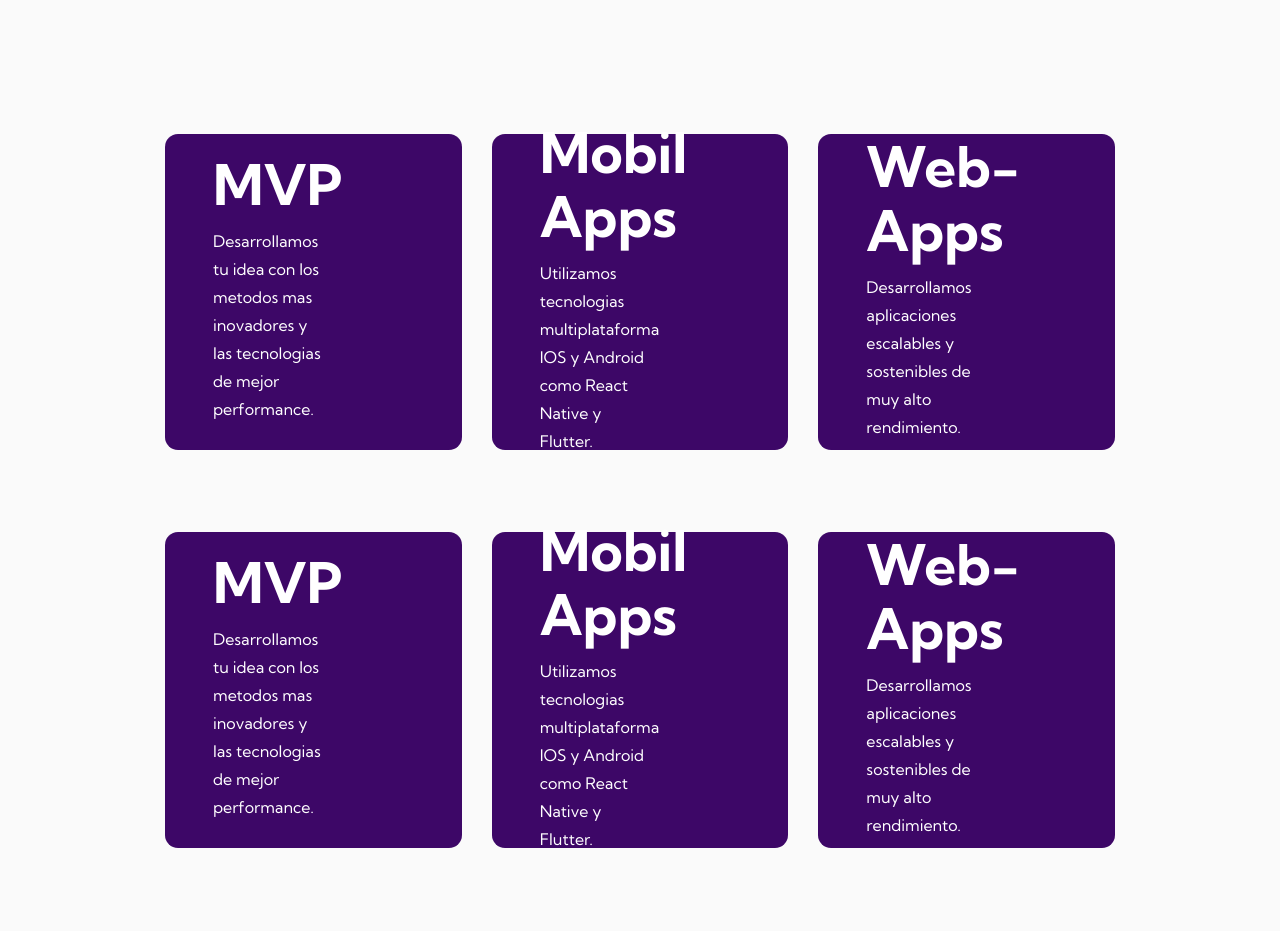
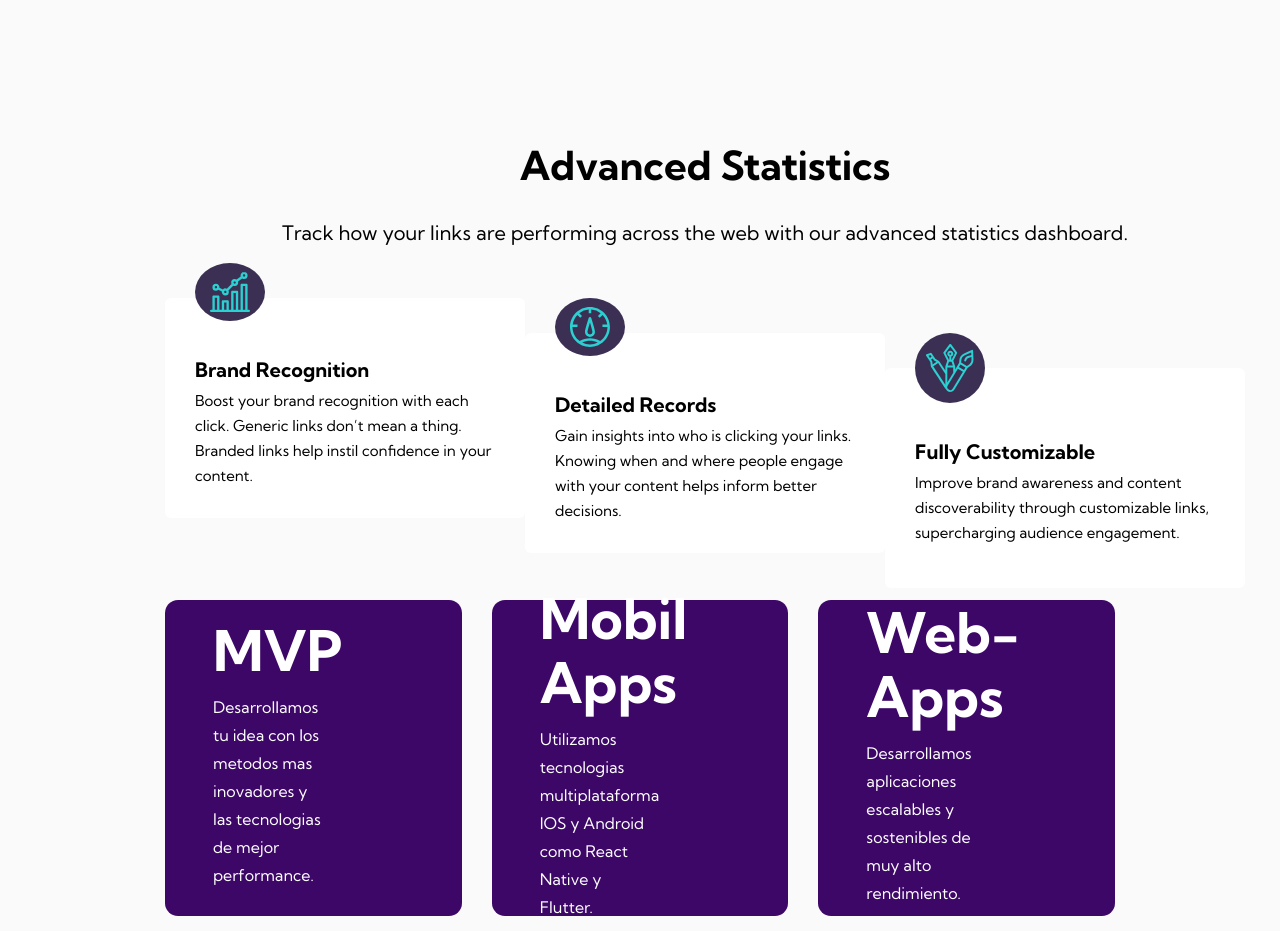
Before and after one commit to Nucleo-Code/NuCleoCo, a React (Create React App) app: page / in a window 1280 px wide. Shown: the part 920-1851 px from the top of the page. Built offline with nearby package versions, Linux system fonts and the light colour scheme.

Commit message:
new section add

```diff
--- a/src/Components/Card.module.css
+++ b/src/Components/Card.module.css
@@ -1,4 +1,5 @@
 .card {
+  padding-top: 20px;
   height: 30.8rem;
   width: 100%;
   background-color: var(--first-color);
--- /dev/null
+++ b/src/Components/SecondSection.module.css
@@ -0,0 +1,147 @@
+.container {
+  display: flex;
+  flex-direction: column;
+  align-items: center;
+}
+
+.header {
+  text-align: center;
+  font-size: 20px;
+}
+
+.header h1 {
+  font-size: 40px;
+  margin-bottom: 20px;
+}
+
+.header p {
+  color: black;
+  line-height: 30px;
+}
+
+.cardsContainer {
+  display: flex;
+  width: 100%;
+  justify-content: space-between;
+  margin-top: 50px;
+  align-items: center;
+  position: relative;
+}
+
+.cardsContainer div:nth-child(3) {
+  bottom: -35px;
+  position: relative;
+}
+
+.cardsContainer div:nth-child(4) {
+  bottom: -70px;
+  position: relative;
+}
+
+
+.card {
+  display: flex;
+  flex-direction: column;
+  z-index: 1;
+
+  width: 360px;
+  height: 220px;
+  border-radius: 6px;
+
+  background: white;
+
+  padding: 0 30px 30px 30px;
+}
+
+.iconCard {
+  display: flex;
+  background-color:hsl(257, 27%, 26%);
+
+  width: 70px;
+  height: 70px;
+
+  border-radius: 50%;
+  align-items: center;
+  justify-content: center;
+  top: -35px;
+  position: relative;
+}
+
+.card span {
+  font-size: 20px;
+  font-weight: 700;
+
+  margin: 15px 0;
+}
+
+.card p {
+  color: black;
+  line-height: 25px;
+  font-size: 15px;
+}
+
+.bgLineCard {
+  position: absolute;
+  z-index: 0;
+
+  width: 100%;
+  height: 5px;
+  left: 0;
+  right: 0;
+
+  background: hsl(180, 66%, 49%);
+}
+
+@media (max-width: 700px) {
+  .header {
+    width: 100%;
+  }
+
+  .header h1 {
+    font-size: 35px;
+  }
+}
+
+@media (max-width: 1235px) {
+  .cardsContainer {
+    flex-direction: column;
+  }
+
+  .card {
+    align-items: center;
+    text-align: center;
+  }
+
+  .card:nth-child(3) {
+    margin-top: 30px;
+  }
+
+  .card:nth-child(4) {
+    margin-top: 30px;
+  }
+
+  .bgLineCard {
+    width: 5px;
+    height: 100%;
+
+    left: auto;
+    right: auto;
+  }
+}
+
+@media (max-width: 500px) {
+  .card {
+    width: 100%;
+  }
+}
+
+@media (max-width: 360px) {
+  .iconCard {
+    width: 80px;
+    height: 80px;
+  }
+
+  .iconCard img {
+    width: 30px;
+  }
+}
--- /dev/null
+++ b/src/Components/SecondSection.tsx
@@ -0,0 +1,58 @@
+import styles from "./SecondSection.module.css";
+
+export default function SecondSection() {
+  return (
+    <div className={styles.container}>
+      <div className={styles.header}>
+        <h1>Advanced Statistics</h1>
+        <p>
+          Track how your links are performing across the web with our
+          advanced statistics dashboard.
+        </p>
+      </div>
+
+      <div className={styles.cardsContainer}>
+        <div className={styles.bgLineCard} />
+        <div className={styles.card}>
+          <div className={styles.iconCard}>
+            <img src="/icon-brand-recognition.svg" alt="Icon" />
+          </div>
+
+          <div>
+            <span>Brand Recognition</span>
+            <p>
+              Boost your brand recognition with each click. Generic links don’t
+              mean a thing. Branded links help instil confidence in your content.
+            </p>
+          </div>
+        </div>
+        <div className={styles.card}>
+          <div className={styles.iconCard}>
+            <img src="/icon-detailed-records.svg" alt="Icon" />
+          </div>
+
+          <div>
+            <span>Detailed Records</span>
+            <p>
+              Gain insights into who is clicking your links. Knowing when and where
+              people engage with your content helps inform better decisions.
+            </p>
+          </div>
+        </div>
+        <div className={styles.card}>
+          <div className={styles.iconCard}>
+            <img src="/icon-fully-customizable.svg" alt="Icon" />
+          </div>
+
+          <div>
+            <span>Fully Customizable</span>
+            <p>
+              Improve brand awareness and content discoverability through customizable
+              links, supercharging audience engagement.
+            </p>
+          </div>
+        </div>
+      </div>
+    </div>
+  );
+}
--- a/src/Pages/Home.tsx
+++ b/src/Pages/Home.tsx
@@ -8,6 +8,7 @@ import { useHistory } from "react-router-dom";
 import Header from "../Components/Header";
 import imgHeader from '../assets/home/Group_36.svg';
 import Footer from "../Components/Footer";
+import SecondSection from "../Components/SecondSection";
 function Home() {
   const history = useHistory();
 
@@ -40,16 +41,9 @@ function Home() {
             />
           </div>
         </section>
+
         <section className={classes["cards-container"]}>
-          {cards.map((card, i) => (
-            <Card
-              key={i}
-              planType={card.planType}
-              planPrice={card.planPrice}
-              planText={card.planText}
-              planListFeatures={card.planListFeatures}
-            />
-          ))}
+        <SecondSection />
         </section>
         <section className={classes["cards-container"]}>
           {cards.map((card, i) => (
```
